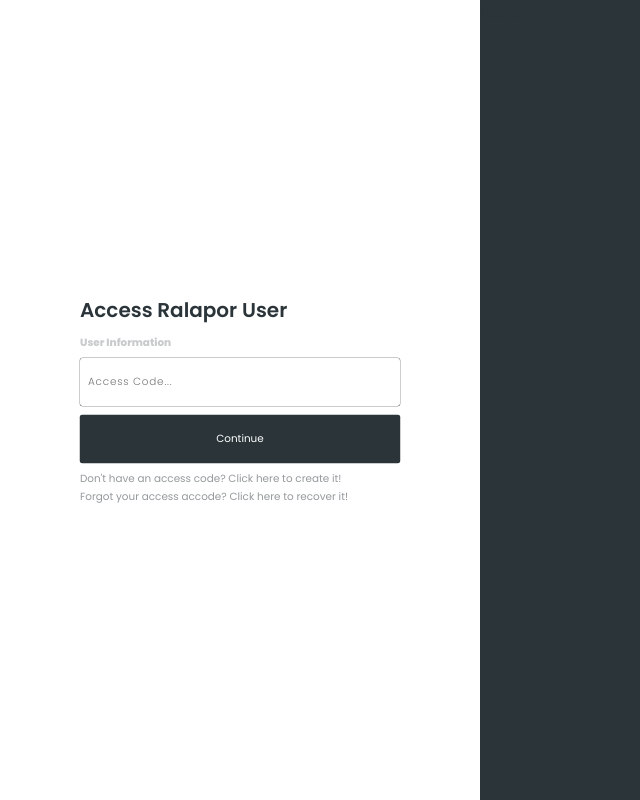
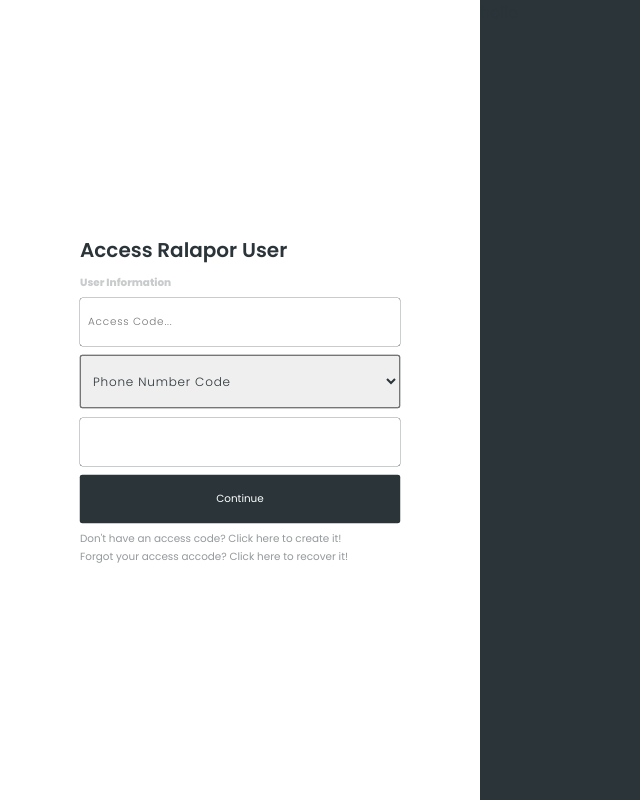
Before and after one commit to EdwinOliveira/Ralapor, a React (Vite) app in the folder packages/frontend/: page /access-user in a window 1280 px wide. Shown: the whole page, without its empty margins (0-640 px from the left). Built offline with nearby package versions, Linux system fonts and the light colour scheme.

Commit message:
WIP: Updated code

```diff
--- a/packages/frontend/src/components/Form.tsx
+++ b/packages/frontend/src/components/Form.tsx
@@ -2,6 +2,7 @@
 import FormAction, { type FormActionProps } from "./FormAction";
 import FormGroup, { type FormGroupProps } from "./FormGroup";
 import FormHeader, { type FormHeaderProps } from "./FormHeader";
+import FormPhoneNumberSelector from "./FormPhoneNumberSelector";
 
 type FormProps = {
 	formHeader: FormHeaderProps;
@@ -22,6 +23,7 @@
 			{formGroups.map((formGroup) => (
 				<FormGroup key={formGroup.id} {...formGroup} />
 			))}
+			<FormPhoneNumberSelector formControl={formGroups[0].formControls[2]} />
 			<FormAction
 				formButtons={formAction.formButtons}
 				formLinks={formAction.formLinks}
--- /dev/null
+++ b/packages/frontend/src/components/FormPhoneNumberSelector.css
@@ -0,0 +1,9 @@
+#form-phone_number_selector {
+	box-shadow: 0 0 0 0.015rem currentColor;
+	border-radius: 0.15rem;
+	padding: 1rem 0.5rem;
+
+	font-size: 0.75rem;
+	font-weight: 300;
+	letter-spacing: 0.05rem;
+}
--- /dev/null
+++ b/packages/frontend/src/components/FormPhoneNumberSelector.tsx
@@ -0,0 +1,25 @@
+import "./FormPhoneNumberSelector.css";
+import type { FormControlProps } from "./FormControl";
+import FormControl from "./FormControl";
+
+export type FormPhoneNumberSelectorProps = {
+	id?: number;
+	formControl: FormControlProps;
+};
+
+export default function FormPhoneNumberSelector({
+	formControl,
+}: FormPhoneNumberSelectorProps) {
+	return (
+		<>
+			<select name="phone-number-selector" id="form-phone_number_selector">
+				<option selected disabled hidden>
+					Phone Number Code
+				</option>
+				<option value="+351">+351</option>
+				<option value="+41">+41</option>
+			</select>
+			<FormControl {...formControl} />
+		</>
+	);
+}
```
